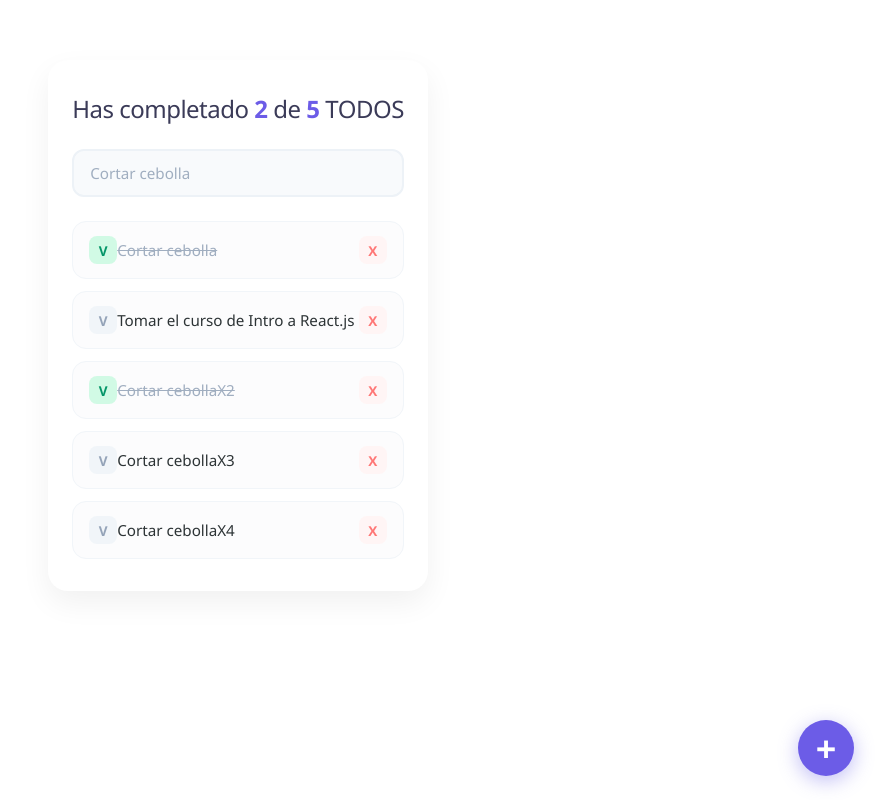
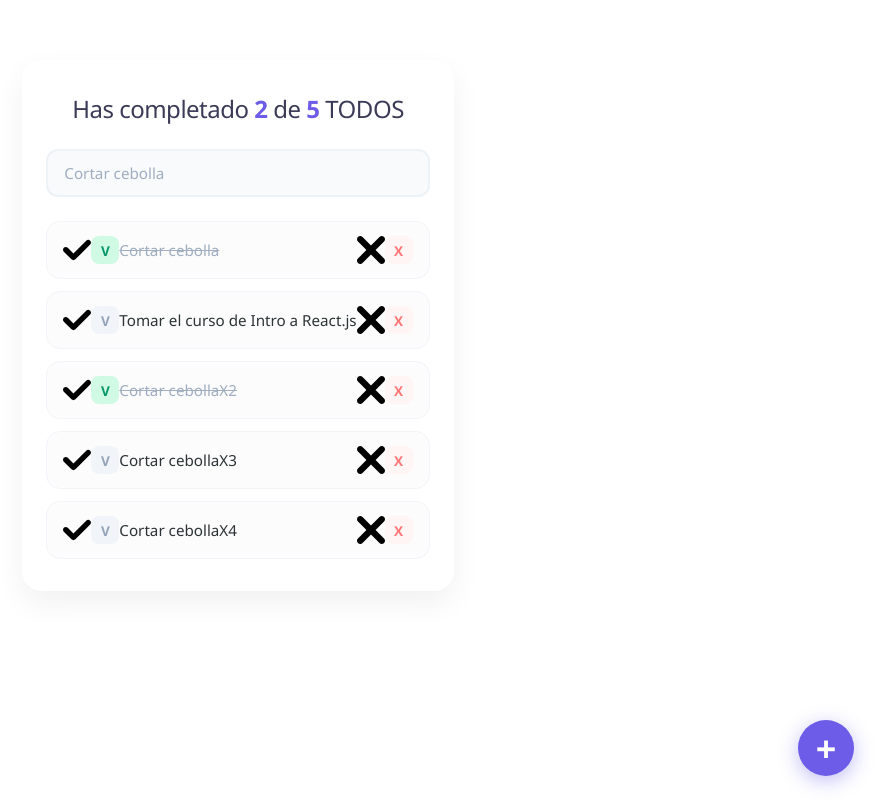
Before and after one commit to soteloagustinn/Todo-List, a React (Create React App) app: page / in a window 1280 px wide. Shown: the whole page, without its empty margins (402-1280 px from the left). Built offline with nearby package versions, Linux system fonts and the light colour scheme.

Commit message:
feat: agregar iconos SVG e integrarlos en los componentes TodoIcon

```diff
--- a/src/App.js
+++ b/src/App.js
@@ -34,7 +34,7 @@
   const completeTodos = (text) =>{
     const newTodos = [...todos];
     const todoIndex = newTodos.findIndex(
-      (todo) => todo.text == text
+      (todo) => todo.text === text
     );
     newTodos[todoIndex].completed = true;
     setTodos(newTodos);
@@ -43,7 +43,7 @@
    const deleteTodo = (text) =>{
     const newTodos = [...todos];
     const todoIndex = newTodos.findIndex(
-      (todo) => todo.text == text
+      (todo) => todo.text === text
     );
     newTodos.splice(todoIndex, 1);
     setTodos(newTodos);
--- /dev/null
+++ b/src/CompleteIcon.js
@@ -0,0 +1,13 @@
+import React from 'react'
+import { TodoIcon } from './TodoIcon'
+
+function CompleteIcon() {
+    return(
+        <TodoIcon
+            type = "Check"
+            color=" "
+        />
+    )
+}
+
+export {CompleteIcon}
--- /dev/null
+++ b/src/DeleteIcon.js
@@ -0,0 +1,13 @@
+import React from 'react'
+import { TodoIcon } from './TodoIcon'
+
+function DeleteIcon(){
+    return (
+        <TodoIcon
+            type = "Delete"
+            color="red"
+        />
+    )
+}
+
+export {DeleteIcon}
--- /dev/null
+++ b/src/TodoIcon.js
@@ -0,0 +1,21 @@
+import {ReactComponent as CheckSVG} from './check.svg'
+import {ReactComponent as DeletSVG} from './delete.svg'
+
+const iconType = {
+    "Check": <CheckSVG/>,
+    "Delete" : <DeletSVG/>
+}
+
+function TodoIcon({type}){
+    return(
+        <span
+            className={`Icon Icon-svg Icon-${type}`}
+        >
+
+        {iconType[type]}
+
+        </span>
+    )
+}
+
+export {TodoIcon}
--- a/src/TodoItem.js
+++ b/src/TodoItem.js
@@ -1,9 +1,12 @@
 import './TodoItem.css'
+import { CompleteIcon} from './CompleteIcon'
+import {DeleteIcon} from './DeleteIcon'
 
 
 function TodoItem(props) {
     return(
         <li className='TodoItem'>
+            <CompleteIcon/>
             <span
                 className={`Icon Icon-check ${props.completed && "Icon-check--active"}`}
                 onClick={props.onComplete}
@@ -13,6 +16,7 @@
             <p className={`TodoItem-p ${props.completed && "TodoItem-p--complete"}`}>
                 {props.text}
             </p>
+            <DeleteIcon/>
             <span
                 className='Icon Icon-delete'
                 onClick={props.onDelete}
```
Also changed, not shown: src/check.svg (added), src/delete.svg (added).
